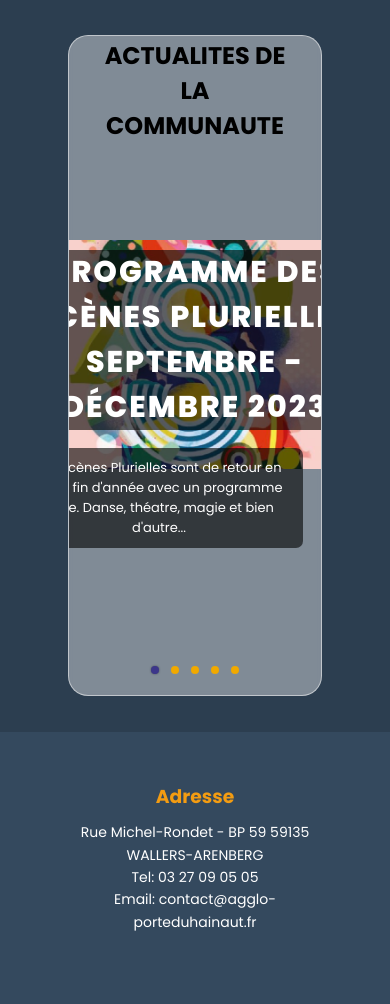
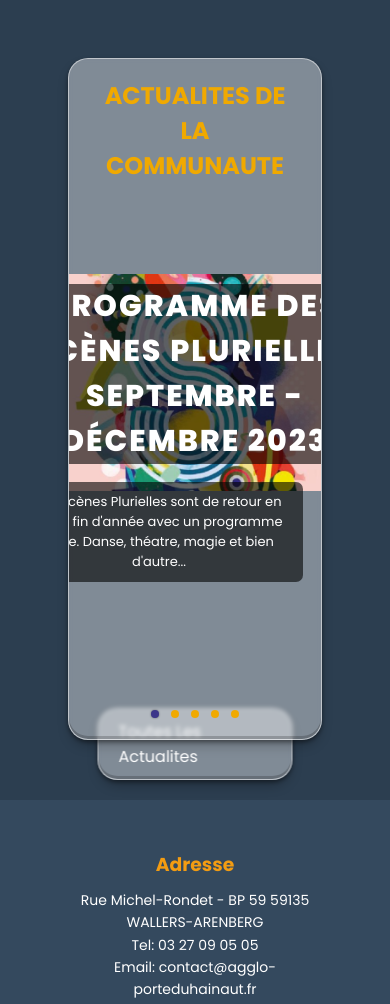
Before and after one commit to justfreezo/SAe-S3-RefonteSiteWeb, a plain HTML site: page website/index.html in a window 390 px wide. Shown: the part 846-1850 px from the top of the page. Drawn offline with nearby package versions, Linux system fonts and the light colour scheme.

Commit message:
Added carrousel + moved footer CSS

```diff
--- a/website/css/style.css
+++ b/website/css/style.css
@@ -25,7 +25,7 @@ body {
     display: flex;
     justify-content: space-between;
     align-items: center;
-    z-index: 1;
+    z-index: 100;
 }
 
 .header::before {
@@ -260,7 +260,7 @@ body {
     justify-content: center;
     align-items: center;
     width: 100%;
-    height: 87vh;
+    height: 120vh;
     margin-top: 100vh;
     overflow: hidden;
     background-color: #2c3e50;
@@ -268,10 +268,21 @@ body {
 
 .slider-title {
     position: absolute;
-    top: 40px;
+    top: 10%;
     left: 50%;
     transform: translateX(-50%);
-    color: black;
+    color: #f0a900;
+    font-size: 24px;
+    text-align: center;
+    z-index: 2;
+}
+
+.img-slider .slider-title {
+    position: absolute;
+    top: 5%;
+    left: 50%;
+    transform: translateX(-50%);
+    color: #f0a900;
     font-size: 24px;
     text-align: center;
     z-index: 2;
@@ -284,7 +295,7 @@ body {
     align-items: center;
     z-index: 1;
     width: 65%;
-    height: 90%;
+    height: 70%;
     text-align: center;
     overflow: hidden;
     background: rgba(255,255,255,0.4);
@@ -292,12 +303,14 @@ body {
     border: 1px solid rgba(255,255,255,0.5);
     backdrop-filter: blur(2px);
     -webkit-backdrop-filter: blur(5px);
+    box-shadow: rgba(0, 0, 0, 0.4) 0 2px 4px, rgba(0, 0, 0, 0.3) 0 7px 13px -3px, rgba(0, 0, 0, 0.2) 0 -3px 0 inset;
+    flex-direction: column;
 }
 
 .img-slider .slide{
     z-index: 1;
     position: absolute;
-    width: 800px;
+    width: 85%;
     clip-path: circle(0% at 0 50%);
 }
 
@@ -310,7 +323,7 @@ body {
 .img-slider .slide img{
     z-index: 1;
     border-radius: 10px;
-    width: 100%;
+    width: 95%;
 }
 
 .img-slider .slide.active a .zoom-image {
@@ -368,6 +381,28 @@ body {
 .img-slider .navigation .btn.active{
     background: #3c368a;
     box-shadow: 0 0 2px rgba(0, 0, 0, 0.5);
+}
+
+.all-news-button {
+    position: absolute;
+    bottom: 20px; /* Adjust the distance from the bottom */
+    left: 50%; /* Position it in the center horizontally */
+    transform: translateX(-50%);
+    padding: 10px 20px;
+    color: #fff;
+    text-decoration: none;
+    font-size: 16px;
+    transition: background-color 0.3s ease;
+    background: rgba(255, 255, 255, 0.4);
+    border-radius: 20px;
+    border: 1px solid rgba(255, 255, 255, 0.5);
+    backdrop-filter: blur(2px);
+    -webkit-backdrop-filter: blur(5px);
+    box-shadow: rgba(0, 0, 0, 0.4) 0 2px 4px, rgba(0, 0, 0, 0.3) 0 7px 13px -3px, rgba(0, 0, 0, 0.2) 0 -3px 0 inset;
+}
+
+.all-news-button:hover {
+    background-color: #f39c12;
 }
 
 #footer {
@@ -477,39 +512,17 @@ body {
     .header {
         padding: 1.3rem 5%;
     }
-}
 
-@media(max-width: 820px){
-    .img-slider .slide{
-        width: 600px;
-        height: 375px;
+    .slider-container {
+        height: 95vh;
     }
 
-    .img-slider .slide .info{
-        padding: 10px 25px;
-    }
-
-    .img-slider .slide .info h2{
-        font-size: 35px;
-    }
-
-    .img-slider .slide .info p{
-        width: 70%;
-        font-size: 15px;
-    }
-
-    .img-slider .navigation{
-        bottom: 25px;
-    }
-
-    .img-slider .navigation .btn{
-        width: 10px;
-        height: 10px;
-        margin: 8px;
+    .img-slider{
+        height: 85%;
     }
 }
 
-@media (max-width: 760px) {
+@media (max-width: 820px) {
     .header {
         padding: 0;
     }
@@ -584,9 +597,38 @@ body {
     .wrapper .carousel {
         grid-auto-columns: 100%;
     }
+
+    .img-slider .slide{
+        width: 660px;
+        height: 375px;
+    }
+
+    .img-slider .slide .info{
+        padding: 10px 25px;
+    }
+
+    .img-slider .slide .info h2{
+        font-size: 35px;
+    }
+
+    .img-slider .slide .info p{
+        width: 70%;
+        font-size: 15px;
+    }
+
+    .img-slider .navigation{
+        bottom: 25px;
+    }
+
+    .img-slider .navigation .btn{
+        width: 10px;
+        height: 10px;
+        margin: 8px;
+    }
 }
 
-@media(max-width: 620px){
+@media(max-width: 792px){
+
     .img-slider .slide{
         width: 400px;
         height: 250px;
@@ -609,7 +651,7 @@ body {
         bottom: 15px;
     }
 
-    .img-slider .navigation .btn{
+    .img-slider .navigation .btn {
         width: 8px;
         height: 8px;
         margin: 6px;
--- a/website/index.html
+++ b/website/index.html
@@ -147,6 +147,7 @@
                 <div class="btn"></div>
             </div>
         </div>
+        <a href="https://www.agglo-porteduhainaut.fr/actualites" class="all-news-button">Toutes Les Actualites</a>
     </div>
 
     <footer class="footer-background">
```
